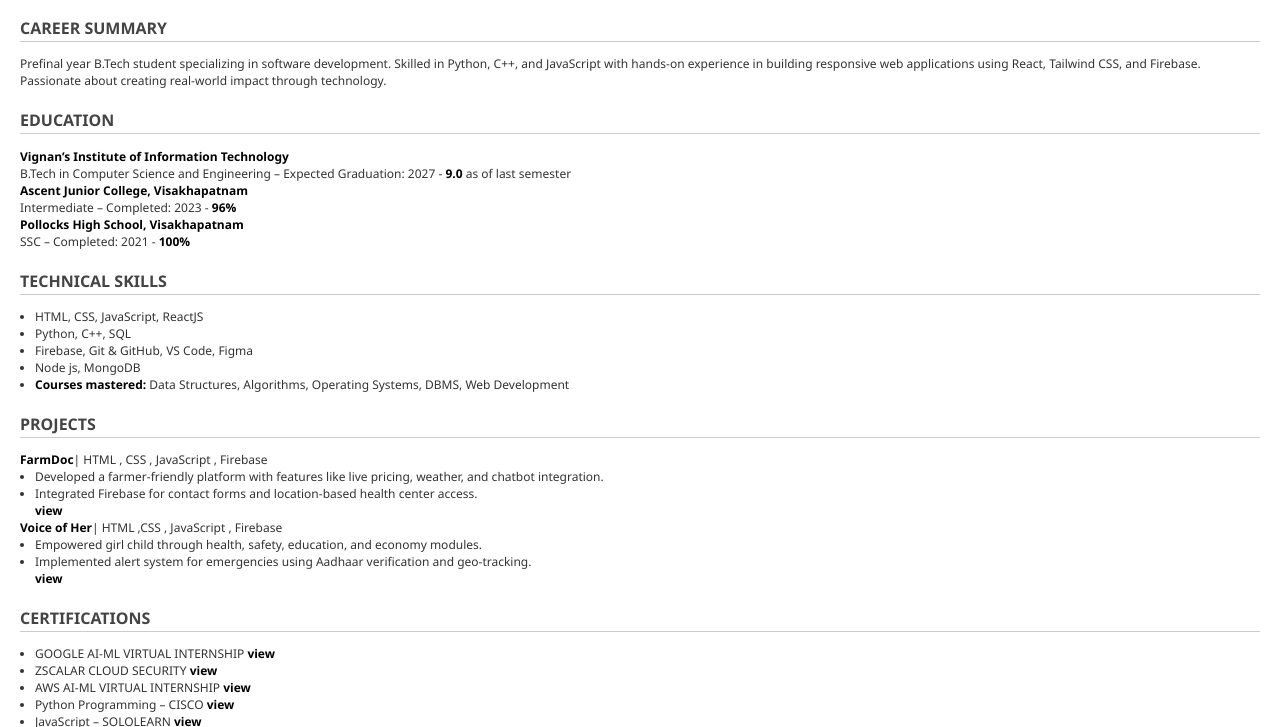
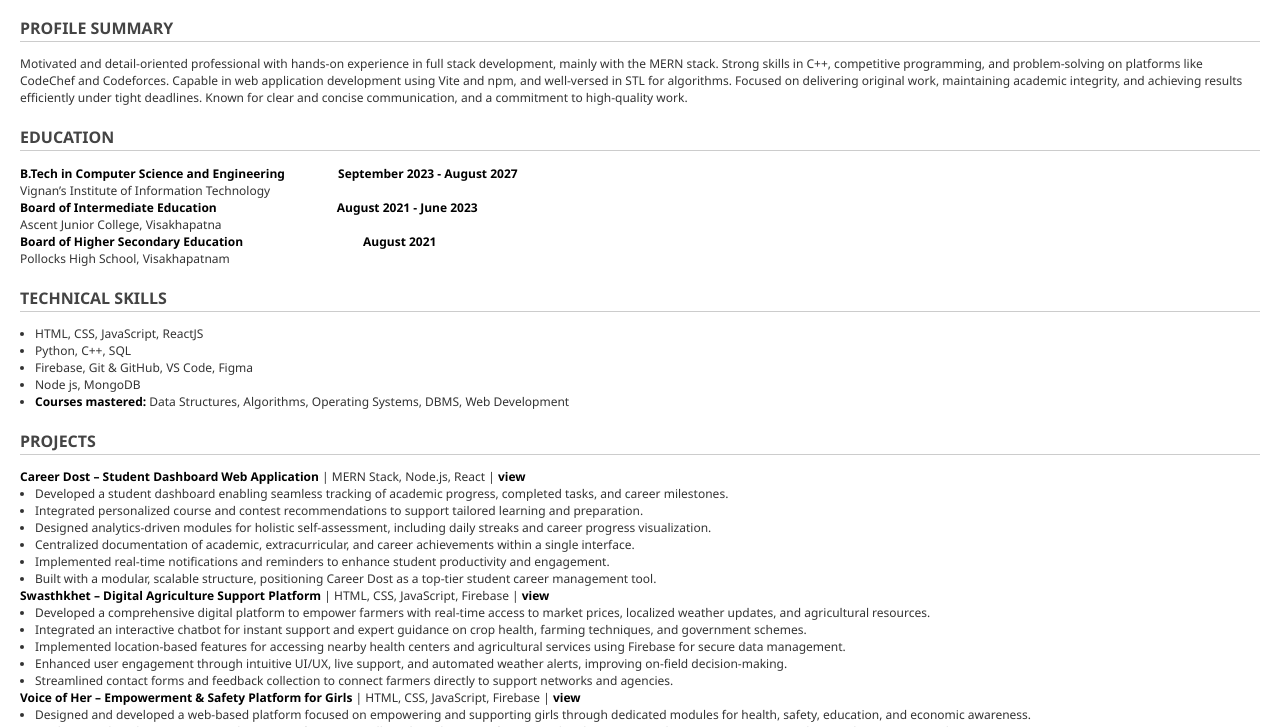
Before and after one commit to Linash0807/yash-resume, a plain HTML site: page index.html in a window 1280 px wide. Shown: the part 71-798 px from the top of the page. Drawn offline with Linux system fonts and the light colour scheme.

Commit message:
updated resume

```diff
--- /dev/null
+++ b/images/styles.css
@@ -0,0 +1,150 @@
+/* Modern Resume Styles */
+* {
+    margin: 0;
+    padding: 0;
+    box-sizing: border-box;
+}
+
+body {
+    font-family: 'Arial', sans-serif;
+    line-height: 1.6;
+    color: #333;
+    background-color: #f5f5f5;
+    padding: 20px;
+}
+
+.resume {
+    max-width: 800px;
+    margin: 0 auto;
+    background-color: white;
+    padding: 40px;
+    box-shadow: 0 0 10px rgba(0, 0, 0, 0.1);
+}
+
+header {
+    text-align: center;
+    margin-bottom: 30px;
+    padding-bottom: 20px;
+    border-bottom: 2px solid #2c3e50;
+}
+
+h1 {
+    color: #2c3e50;
+    font-size: 2.5em;
+    margin-bottom: 15px;
+}
+
+.contact-info {
+    display: flex;
+    justify-content: center;
+    flex-wrap: wrap;
+    gap: 20px;
+}
+
+.contact-info p {
+    margin: 0;
+    color: #666;
+}
+
+section {
+    margin-bottom: 30px;
+}
+
+h2 {
+    color: #2c3e50;
+    font-size: 1.5em;
+    margin-bottom: 15px;
+    padding-bottom: 5px;
+    border-bottom: 1px solid #eee;
+}
+
+h3 {
+    color: #34495e;
+    font-size: 1.2em;
+    margin-bottom: 5px;
+}
+
+.job, .degree, .project {
+    margin-bottom: 20px;
+    padding: 15px;
+    background-color: #fafafa;
+    border-radius: 5px;
+}
+
+.company, .school {
+    color: #666;
+    font-style: italic;
+    margin-bottom: 5px;
+}
+
+.date {
+    color: #888;
+    font-size: 0.9em;
+    margin-bottom: 10px;
+}
+
+ul {
+    list-style-type: disc;
+    margin-left: 20px;
+}
+
+li {
+    margin-bottom: 5px;
+}
+
+.skills ul {
+    display: flex;
+    flex-wrap: wrap;
+    gap: 10px;
+    list-style: none;
+    margin-left: 0;
+}
+
+.skills li {
+    background-color: #f0f0f0;
+    padding: 8px 15px;
+    border-radius: 15px;
+    font-size: 0.9em;
+    flex: 1 1 200px;
+}
+
+.achievements ul {
+    list-style-type: none;
+    margin-left: 0;
+}
+
+.achievements li {
+    padding: 8px 0;
+    border-bottom: 1px solid #eee;
+}
+
+.achievements li:last-child {
+    border-bottom: none;
+}
+
+/* Print styles */
+@media print {
+    body {
+        background-color: white;
+        padding: 0;
+    }
+
+    .resume {
+        box-shadow: none;
+        padding: 20px;
+    }
+
+    .job, .degree, .project {
+        background-color: transparent;
+        border: 1px solid #eee;
+    }
+
+    .skills li {
+        background-color: transparent;
+        border: 1px solid #ddd;
+    }
+
+    .achievements li {
+        border-bottom: 1px solid #ddd;
+    }
+}
--- a/index.html
+++ b/index.html
@@ -64,15 +64,15 @@
   </div>
 
   <div class="section">
-    <h2>CAREER SUMMARY</h2>
-    <p>Prefinal year B.Tech student specializing in software development. Skilled in Python, C++, and JavaScript with hands-on experience in building responsive web applications using React, Tailwind CSS, and Firebase. Passionate about creating real-world impact through technology.</p>
+    <h2>PROFILE SUMMARY</h2>
+    <p>Motivated and detail-oriented professional with hands-on experience in full stack development, mainly with the MERN stack. Strong skills in C++, competitive programming, and problem-solving on platforms like CodeChef and Codeforces. Capable in web application development using Vite and npm, and well-versed in STL for algorithms. Focused on delivering original work, maintaining academic integrity, and achieving results efficiently under tight deadlines. Known for clear and concise communication, and a commitment to high-quality work.</p>
   </div>
 
   <div class="section">
     <h2>EDUCATION</h2>
-    <p><strong>Vignan’s Institute of Information Technology</strong><br />B.Tech in Computer Science and Engineering – Expected Graduation: 2027 - <strong>9.0</strong> as of last semester</p>
-    <p><strong>Ascent Junior College, Visakhapatnam</strong><br />Intermediate – Completed: 2023 - <strong>96%</strong></p>
-    <p><strong>Pollocks High School, Visakhapatnam</strong><br />SSC – Completed: 2021 - <strong>100%</strong></p>
+    <p><strong>B.Tech in Computer Science and Engineering</strong> <strong style="margin-left: 50px;">September 2023 - August 2027</strong><br/> Vignan’s Institute of Information Technology</p>
+    <p><strong>Board of Intermediate Education</strong><strong style="margin-left: 120px;">August 2021 - June 2023</strong><br />Ascent Junior College, Visakhapatna </p>
+    <p><strong>Board of  Higher Secondary Education</strong><strong style="margin-left: 120px;">August 2021</strong><br>Pollocks High School, Visakhapatnam<br /></p>
   </div>
 
   <div class="section">
@@ -88,18 +88,35 @@
 
   <div class="section">
     <h2>PROJECTS</h2>
-    <p><strong>FarmDoc</strong>| HTML , CSS , JavaScript , Firebase</p>
-    <ul>
-      <li>Developed a farmer-friendly platform with features like live pricing, weather, and chatbot integration.</li>
-      <li>Integrated Firebase for contact forms and location-based health center access.</li>
-      <a href="https://farmdoc.vercel.app/" target="_blank" rel="noopener noreferrer"><strong>view</strong></a>
-    </ul>
-    <p><strong>Voice of Her</strong>| HTML ,CSS , JavaScript , Firebase</p>
-    <ul>
-      <li>Empowered girl child through health, safety, education, and economy modules.</li>
-      <li>Implemented alert system for emergencies using Aadhaar verification and geo-tracking.</li>
-      <a href="https://voice-of-women.vercel.app/" target="_blank" rel="noopener noreferrer"><strong>view</strong></a>
-    </ul>
+    <p><strong>Career Dost – Student Dashboard Web Application</strong> | MERN Stack, Node.js, React |   <a href="https://career-dost-1.onrender.com/login" target="_blank" rel="noopener noreferrer"><strong>view</strong></a>
+</p>
+<ul>
+  <li>Developed a student dashboard enabling seamless tracking of academic progress, completed tasks, and career milestones.</li>
+  <li>Integrated personalized course and contest recommendations to support tailored learning and preparation.</li>
+  <li>Designed analytics-driven modules for holistic self-assessment, including daily streaks and career progress visualization.</li>
+  <li>Centralized documentation of academic, extracurricular, and career achievements within a single interface.</li>
+  <li>Implemented real-time notifications and reminders to enhance student productivity and engagement.</li>
+  <li>Built with a modular, scalable structure, positioning Career Dost as a top-tier student career management tool.</li>
+</ul>
+<p><strong>Swasthkhet – Digital Agriculture Support Platform</strong> | HTML, CSS, JavaScript, Firebase |   <a href="https://farmdoc.vercel.app/" target="_blank" rel="noopener noreferrer"><strong>view</strong></a>
+</p>
+<ul>
+  <li>Developed a comprehensive digital platform to empower farmers with real-time access to market prices, localized weather updates, and agricultural resources.</li>
+  <li>Integrated an interactive chatbot for instant support and expert guidance on crop health, farming techniques, and government schemes.</li>
+  <li>Implemented location-based features for accessing nearby health centers and agricultural services using Firebase for secure data management.</li>
+  <li>Enhanced user engagement through intuitive UI/UX, live support, and automated weather alerts, improving on-field decision-making.</li>
+  <li>Streamlined contact forms and feedback collection to connect farmers directly to support networks and agencies.</li>
+</ul>
+<p><strong>Voice of Her – Empowerment & Safety Platform for Girls</strong> | HTML, CSS, JavaScript, Firebase |   <a href="https://voice-of-women.vercel.app/" target="_blank" rel="noopener noreferrer"><strong>view</strong></a>
+</p>
+<ul>
+  <li>Designed and developed a web-based platform focused on empowering and supporting girls through dedicated modules for health, safety, education, and economic awareness.</li>
+  <li>Implemented a robust emergency alert system featuring Aadhaar-based user verification and real-time geo-tracking to connect users with immediate assistance during emergencies.</li>
+  <li>Integrated personalized educational content, health resources, and financial literacy tools tailored to individual needs and regional context.</li>
+  <li>Leveraged Firebase for secure data management, seamless authentication, and real-time notifications to enhance user experience and safety.</li>
+  <li>Promoted engagement with interactive features and a user-friendly interface, positively impacting awareness and self-development among young women.</li>
+</ul>
+
   </div>
 
   <div class="section">
@@ -108,8 +125,6 @@
       <li>GOOGLE AI-ML VIRTUAL INTERNSHIP <a href="https://github.com/Linash0807/yash-resume/blob/main/d2a95e68-7694-4198-ba9d-32c53e26f031.png?raw=true"><strong>view</strong></a></li>
       <li>ZSCALAR CLOUD SECURITY <a href="https://github.com/Linash0807/yash-resume/blob/main/cloud%20security.jpeg?raw=true"><strong>view</strong></a></li>
       <li>AWS AI-ML VIRTUAL INTERNSHIP <a href="https://github.com/Linash0807/yash-resume/blob/main/AWS.jpeg"><strong>view</strong></a></li>
-      <li>Python Programming – CISCO <a href="https://github.com/Linash0807/yash-resume/blob/main/python.jpeg?raw=true"><strong>view</strong></a></li>
-      <li>JavaScript – SOLOLEARN <a href="https://github.com/Linash0807/yash-resume/blob/main/javascript.jpeg?raw=true"><strong>view</strong></a></li>
       <li>Web Development – FREECODECAMP <a href="https://github.com/Linash0807/yash-resume/blob/main/webdev.jpeg?raw=true"><strong>view</strong></a></li>
       <li>DSA in C++ – UDEMY <a href="https://github.com/Linash0807/yash-resume/blob/main/dsa.jpeg?raw=true"><strong>view</strong></a></li>
     </ul>
--- a/styles.css
+++ /dev/null
@@ -1,150 +0,0 @@
-/* Modern Resume Styles */
-* {
-    margin: 0;
-    padding: 0;
-    box-sizing: border-box;
-}
-
-body {
-    font-family: 'Arial', sans-serif;
-    line-height: 1.6;
-    color: #333;
-    background-color: #f5f5f5;
-    padding: 20px;
-}
-
-.resume {
-    max-width: 800px;
-    margin: 0 auto;
-    background-color: white;
-    padding: 40px;
-    box-shadow: 0 0 10px rgba(0, 0, 0, 0.1);
-}
-
-header {
-    text-align: center;
-    margin-bottom: 30px;
-    padding-bottom: 20px;
-    border-bottom: 2px solid #2c3e50;
-}
-
-h1 {
-    color: #2c3e50;
-    font-size: 2.5em;
-    margin-bottom: 15px;
-}
-
-.contact-info {
-    display: flex;
-    justify-content: center;
-    flex-wrap: wrap;
-    gap: 20px;
-}
-
-.contact-info p {
-    margin: 0;
-    color: #666;
-}
-
-section {
-    margin-bottom: 30px;
-}
-
-h2 {
-    color: #2c3e50;
-    font-size: 1.5em;
-    margin-bottom: 15px;
-    padding-bottom: 5px;
-    border-bottom: 1px solid #eee;
-}
-
-h3 {
-    color: #34495e;
-    font-size: 1.2em;
-    margin-bottom: 5px;
-}
-
-.job, .degree, .project {
-    margin-bottom: 20px;
-    padding: 15px;
-    background-color: #fafafa;
-    border-radius: 5px;
-}
-
-.company, .school {
-    color: #666;
-    font-style: italic;
-    margin-bottom: 5px;
-}
-
-.date {
-    color: #888;
-    font-size: 0.9em;
-    margin-bottom: 10px;
-}
-
-ul {
-    list-style-type: disc;
-    margin-left: 20px;
-}
-
-li {
-    margin-bottom: 5px;
-}
-
-.skills ul {
-    display: flex;
-    flex-wrap: wrap;
-    gap: 10px;
-    list-style: none;
-    margin-left: 0;
-}
-
-.skills li {
-    background-color: #f0f0f0;
-    padding: 8px 15px;
-    border-radius: 15px;
-    font-size: 0.9em;
-    flex: 1 1 200px;
-}
-
-.achievements ul {
-    list-style-type: none;
-    margin-left: 0;
-}
-
-.achievements li {
-    padding: 8px 0;
-    border-bottom: 1px solid #eee;
-}
-
-.achievements li:last-child {
-    border-bottom: none;
-}
-
-/* Print styles */
-@media print {
-    body {
-        background-color: white;
-        padding: 0;
-    }
-
-    .resume {
-        box-shadow: none;
-        padding: 20px;
-    }
-
-    .job, .degree, .project {
-        background-color: transparent;
-        border: 1px solid #eee;
-    }
-
-    .skills li {
-        background-color: transparent;
-        border: 1px solid #ddd;
-    }
-
-    .achievements li {
-        border-bottom: 1px solid #ddd;
-    }
-}
```
Also changed, not shown: AWS.jpeg (deleted), boccia.jpeg (deleted), cloud security.jpeg (deleted), dsa.jpeg (deleted), images/d2a95e68-7694-4198-ba9d-32c53e26f031.png (renamed from d2a95e68-7694-4198-ba9d-32c53e26f031.png), javascript.jpeg (deleted), python.jpeg (deleted), webdev.jpeg (deleted), 3 other files.
